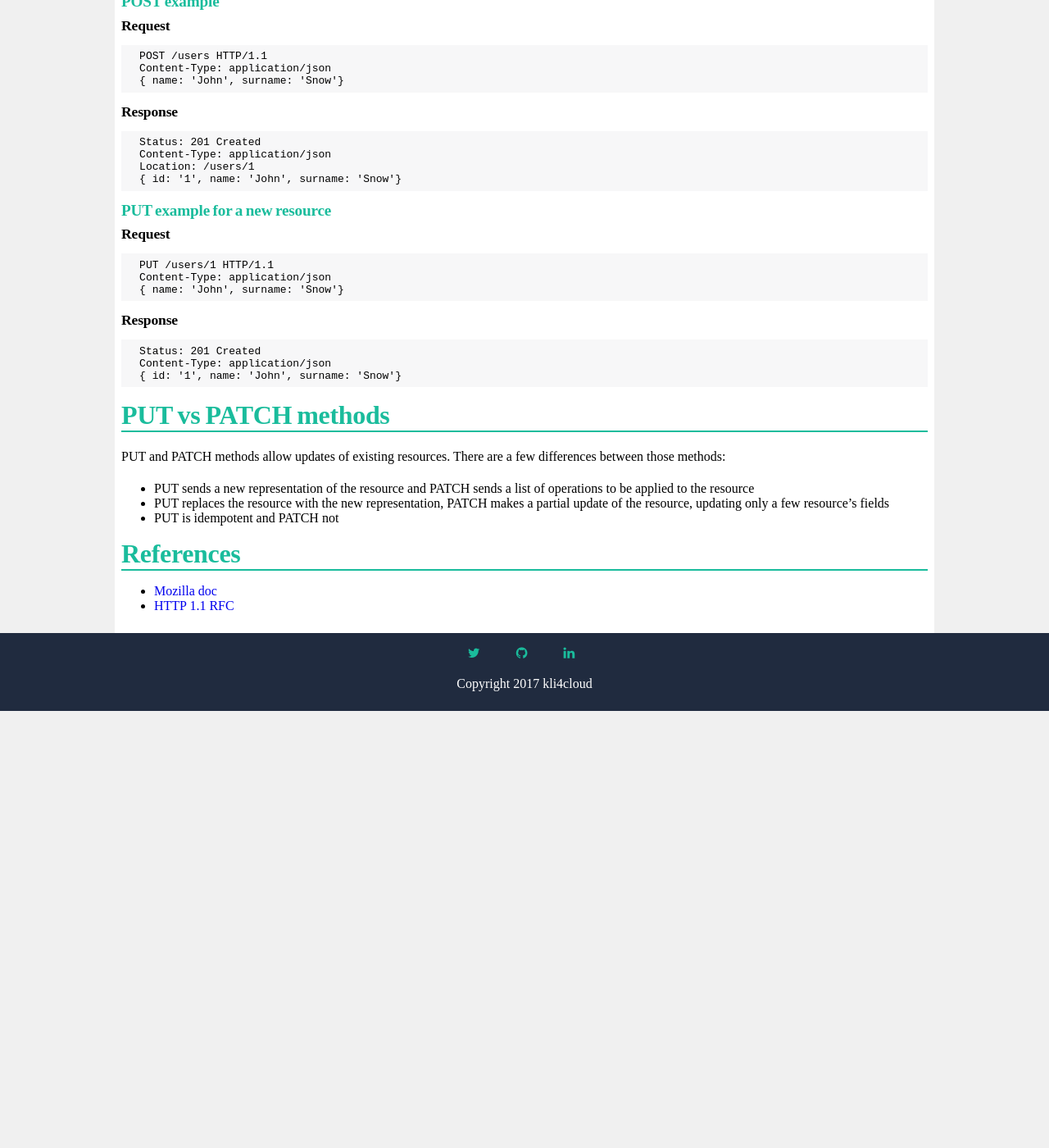
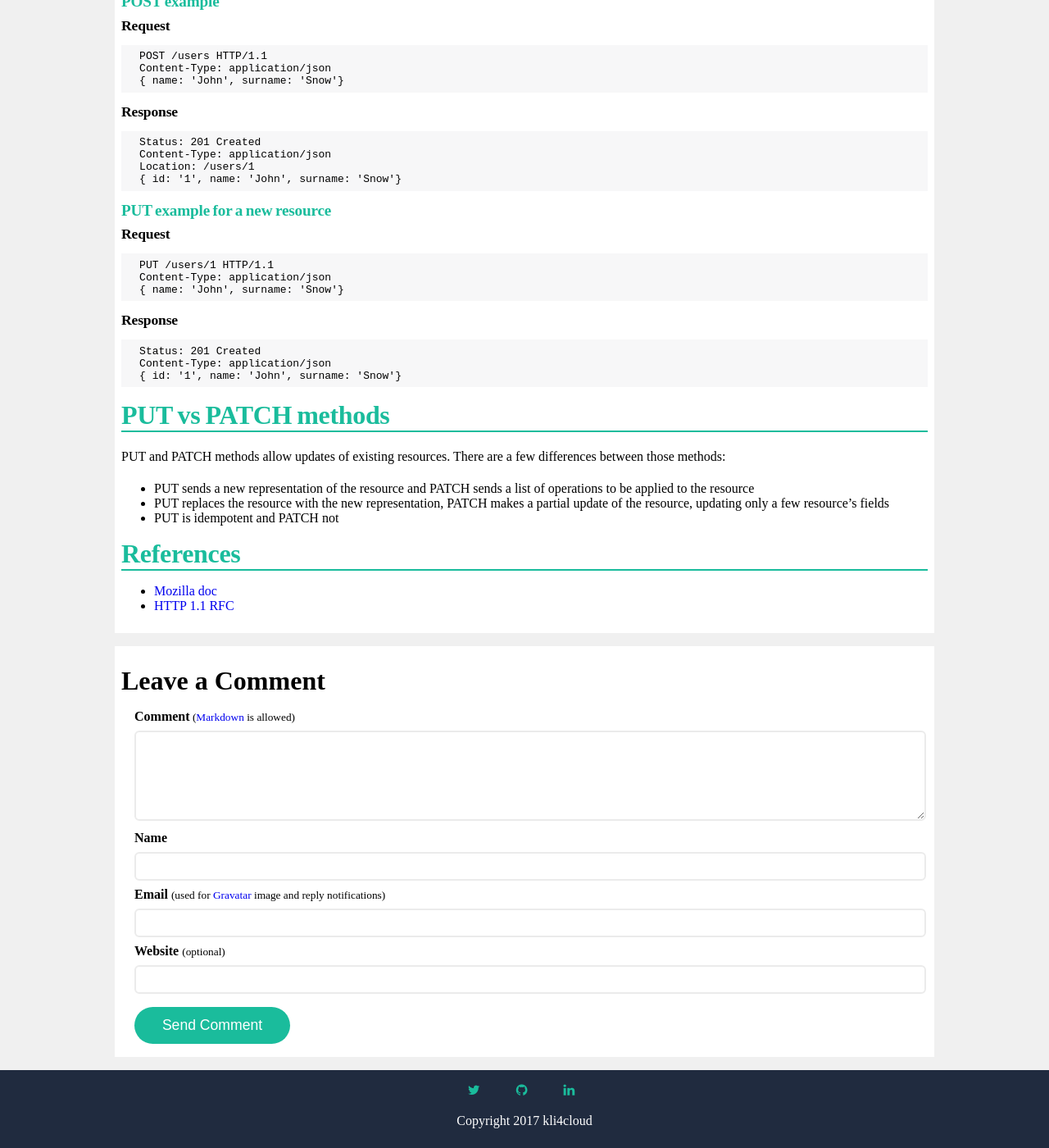
Before and after one commit to kli4cloud/kli4cloud.github.io, a Jekyll site: the page built from _posts/2017-12-24-Design-REST-API-part1.markdown, in a window 1280 px wide and 1400 px high, scrolled down 6223 px. Shown: the whole window at 82% size. Built offline with Jekyll 4.4.1, drawn with Linux system fonts in a browser that asks for light colours; nearby versions of some CDN libraries; before the commit the page ends 7090 px from its top, so only the background shows below that.

Commit message:
Add comments with staticman

```diff
--- /dev/null
+++ b/_includes/send-comment.html
@@ -0,0 +1,32 @@
+<div class="send-comment-title">Leave a Comment</div>
+<form id="comment-form" class="send-comment-form" method="post" action="https://api.staticman.net/v2/entry/kli4cloud/kli4cloud.github.io/master/comments">
+  <div class="form-group">
+    <label for="comment-form-message">
+        <strong>Comment</strong><small> (<a href="https://kramdown.gettalong.org/quickref.html">Markdown</a> is allowed)</small>
+      </label>
+    <textarea type="text" rows="6" id="comment-form-message" name="fields[message]" required="" spellcheck="true"></textarea>
+  </div>
+  <div class="form-group">
+    <label for="comment-form-name"><strong>Name</strong></label>
+    <input type="text" id="comment-form-name" name="fields[name]" required="" spellcheck="false">
+  </div>
+  <div class="form-group">
+    <label for="comment-form-email">
+        <strong>Email</strong>
+        <small> (used for <a href="http://gravatar.com" target="_blank">Gravatar</a> image and reply notifications)</small>
+      </label><input type="email" id="comment-form-email" name="fields[email]" required="" spellcheck="false"></div>
+  <div class="form-group">
+    <label for="comment-form-url"><strong>Website</strong> <small>(optional)</small></label>
+    <input type="url" id="comment-form-url" name="fields[url]">
+  </div>
+  <div class="form-group" style="display:none">
+    <input type="hidden" name="options[origin]" value="/articles/using-jekyll-2017/">
+    <input type="hidden" name="options[parent]" value="/articles/using-jekyll-2017/">
+    <input type="hidden" id="comment-replying-to" name="fields[replying_to]" value="">
+    <input type="hidden" id="comment-post-id" name="options[slug]" value="using-jekyll-2017">
+  </div>
+  <p class="hidden js-notice"><span class="js-notice-text"></span></p>
+  <div class="form-group">
+    <button type="submit" id="comment-form-submit" class="btn submit">Send Comment</button>
+  </div>
+</form>
--- a/_layouts/post.html
+++ b/_layouts/post.html
@@ -9,4 +9,7 @@ layout: default
   <div class="blog-post-content">
     {{ content }}
   </div>
+  <div class="send-comment-content">
+    {% include send-comment.html %}
+  </div>
 </div>
--- /dev/null
+++ b/css/comments.css
@@ -0,0 +1,39 @@
+.send-comment-content {
+  background-color: white;
+  margin-top: 1em;
+  margin-bottom: 1em;
+  padding: 0.5em;
+}
+
+.send-comment-title {
+  font-size: 2em;
+  margin-top: 0.5em;
+  margin-bottom: 0.5em;
+  font-weight: bold;
+}
+
+.send-comment-form {
+  padding-left: 1em;
+  padding-right: 1em;
+}
+
+.form-group {
+  margin-top: 0.5em;
+  margin-bottom: 0.5em;
+}
+
+.submit {
+    font-size: 1.1em;
+    position: relative;
+    width: 190px;
+    height: 45px;
+    cursor: pointer;
+    border: 0;
+    background: #1abc9c;
+    color: #fff;
+    border-radius: 30px;
+}
+
+.btn:hover, .btn:focus, .btn-current {
+  background: #16a085;
+}
--- a/css/generic.css
+++ b/css/generic.css
@@ -13,3 +13,18 @@ h1 {
   font-weight: 100;
   font-size: 2.3em;
 }
+
+input:not([type=submit]):not([type=file]), textarea {
+  width: 100%;
+  border: 2px solid #ebebeb;
+  -webkit-border-radius: 6px;
+  -moz-border-radius: 6px;
+  border-radius: 6px;
+  box-shadow: 0px 0px 0px 2px transparent;
+  -webkit-transition: box-shadow 0.3s;
+  transition: box-shadow 0.3s;
+  margin-top: 0.6em;
+  padding-top: 0.6em;
+  padding-bottom: 0.6em;
+  padding-left: 0.6em;
+}
--- a/css/main.css
+++ b/css/main.css
@@ -11,3 +11,4 @@
 @import "post.css";
 @import "post-table.css";
 @import "post-code.css";
+@import "comments.css";
```
Also changed, not shown: staticman.yml (added, +77 -0 lines).
